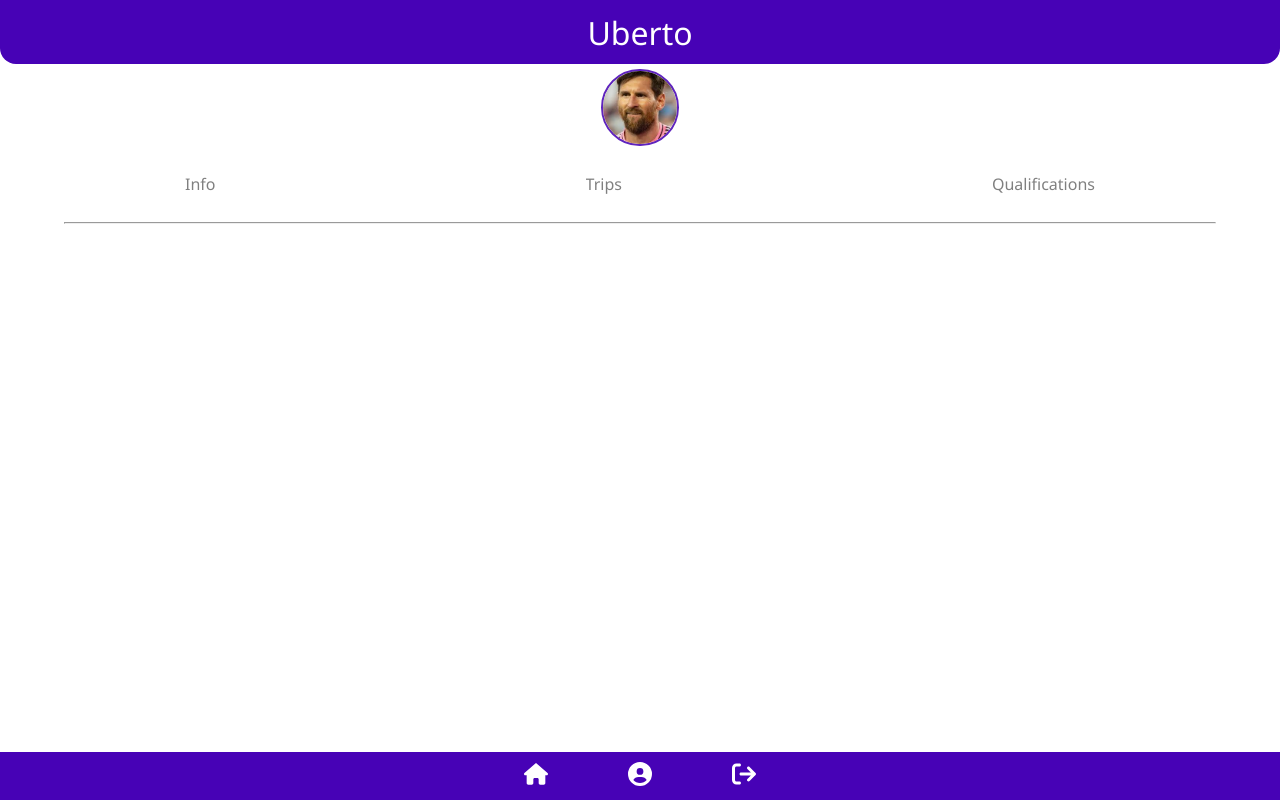
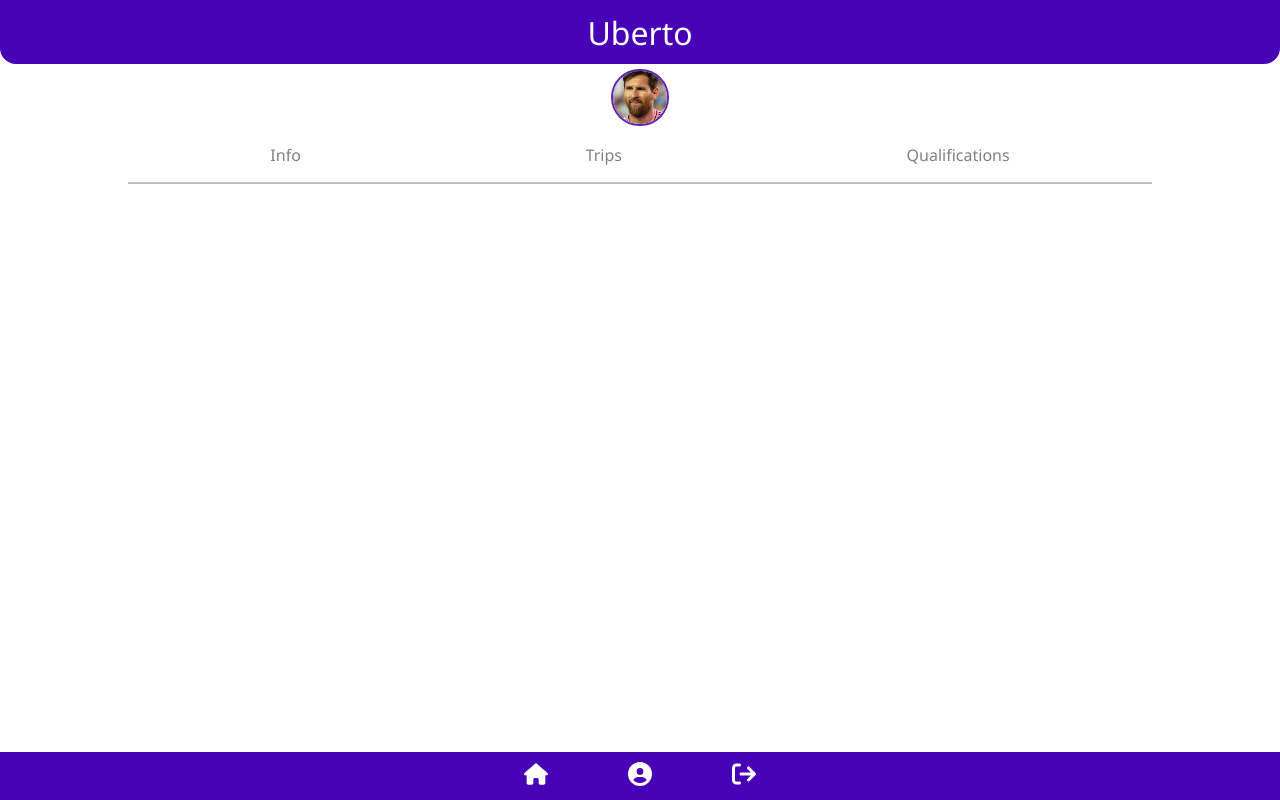
Before and after one commit to Adrianibarra97/uberto-app-frontend, a React (Vite) app: page /profile-passenger in a window 1280 px wide. Built offline with nearby package versions, Linux system fonts and the light colour scheme.

Commit message:
fixing nav profile layout

```diff
--- a/src/layouts/Profile/ProfileLayout.css
+++ b/src/layouts/Profile/ProfileLayout.css
@@ -1,6 +1,6 @@
 .profile-header-container {
     display: flex;
-    height: 20vh;
+    height: 15vh;
     width: 100%;
     flex-direction: column;
     align-items: center;
@@ -28,18 +28,39 @@
 
 .profile-nav-container {
   height: 50%;
-    width: 100%;
-
+  width: 80%;
+  box-shadow: inset 0 -2px 0 #bdbdbd;
 }
 
 .profile-ul-container {
   display: flex;
   height: 100%;
-    align-items: center;
   justify-content: space-around;
 }
 
+.profile-ul-container li {
+  height: 100%;
+  display: flex;
+  align-items: center;
+}
+
+.profile-ul-container p {
+  margin: 0;
+}
+
 .profile-ul-container a {
+  height: 100%;
+  display: flex;
+  align-items: center;
   text-decoration: none;
   color: grey;
 }
+
+.profile-ul-container a:hover {
+  color: #0c9fe4;
+}
+
+.profile-ul-container a.active {
+  color: #0c9fe4;
+  box-shadow: inset 0 -2px 0 #0c9fe4;
+}
--- a/src/layouts/Profile/ProfileLayout.tsx
+++ b/src/layouts/Profile/ProfileLayout.tsx
@@ -1,44 +1,40 @@
-import { Link, Outlet } from 'react-router-dom'
-
-import '../../css/index.css'
+import { NavLink, Outlet } from 'react-router-dom'
+import messiImage from '../../assets/messi.png'
 import '../Profile/ProfileLayout.css'
-import { DivisionComponent } from '../../components/division-component/DivisionComponent'
-import messiImage from '../../assets/messi.png'
 
 export const ProfileLayout = () => {
   return (
-
-    <div className='main-layout'>
-      <div className='profile-header-container'>
-        <figure className='figure-profile-container'>
-          <img src={messiImage} alt="messi" className='profile_card_image'/>
+    <div className="main-layout">
+      <div className="profile-header-container">
+        <figure className="figure-profile-container">
+          <img
+            src={messiImage}
+            alt="messi"
+            className="profile_card_image"
+          />
         </figure>
-        <nav className='profile-nav-container'>
-          <ul className='profile-ul-container'>
+        <nav className="profile-nav-container">
+          <ul className="profile-ul-container">
             <li>
-              <Link to='info' aria-label="UserInfo">
+              <NavLink to="info">
                 <p>Info</p>
-              </Link>
+              </NavLink>
             </li>
             <li>
-              <Link to='trips' aria-label="InfoTrip">
+              <NavLink to="trips">
                 <p>Trips</p>
-              </Link>
+              </NavLink>
             </li>
             <li>
-              <Link to='info' aria-label="Infoqualifications">
+              <NavLink to="qualifications">
                 <p>Qualifications</p>
-              </Link>
+              </NavLink>
             </li>
           </ul>
         </nav>
-        <DivisionComponent />
       </div>
+
       <Outlet />
     </div>
-
-
-
-
   )
 }
```
Lines whose indentation alone changed are shown as unchanged.
